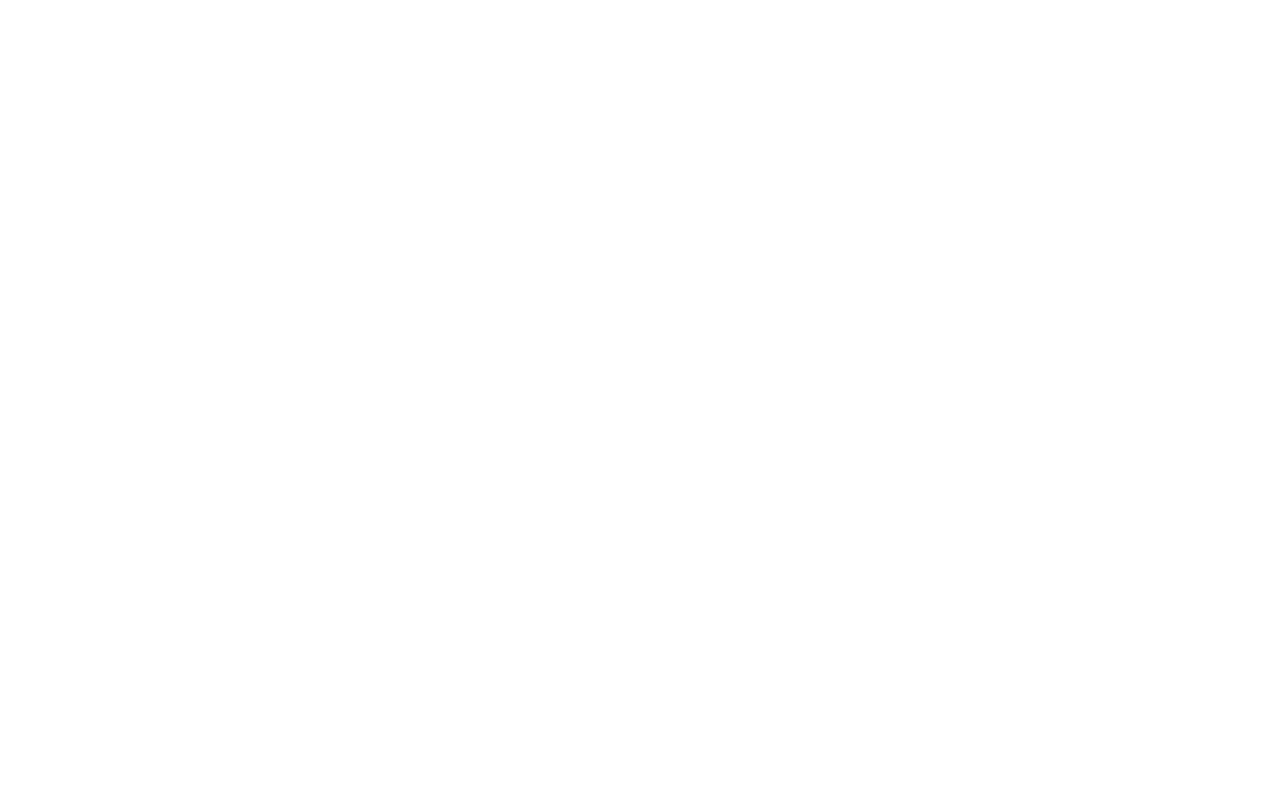
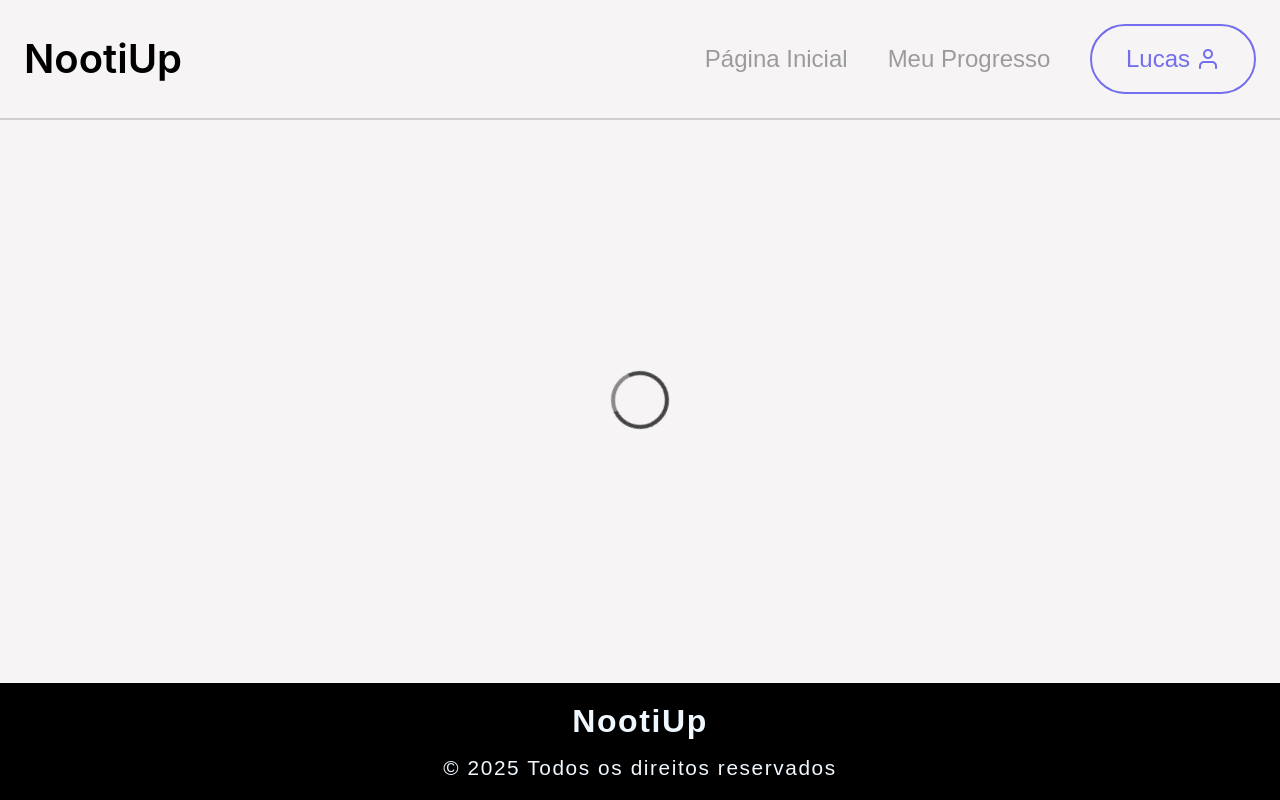
Before and after one commit to Lucas2907/NootiUp-frontend, a React (Vite) app: page /preloader in a window 1280 px wide. Before the commit this address had no page. Built offline with nearby package versions, Linux system fonts and the light colour scheme.

Commit message:
create and test preloader

```diff
--- a/src/components/App/App.tsx
+++ b/src/components/App/App.tsx
@@ -6,11 +6,13 @@ import MainPage from "../MainPage/MainPage"
 import MyProgress from "../MyProgress/MyProgress"
 import Layout from "../Layout/Layout"
 import MyProfile from "../MyProfile/MyProfile"
+import Preloader from "../Preloader/Preloader"
 
 function App() {
   return (
     <Routes>
       <Route element={<Layout />}>
+        <Route path="/preloader" element={<Preloader />} />
         <Route path="/signin" element={<Main route="signin" />} />
         <Route path="/signup" element={<Main route="signup" />} />
         <Route path="/" element={<MainPage />} />
--- a/src/components/Footer/Footer.css
+++ b/src/components/Footer/Footer.css
@@ -1,6 +1,6 @@
 .footer {
   width: 100%;
-  margin-top: 20rem;
+  margin-top: 10rem;
   background-color: black;
   display: flex;
   flex-direction: column;
--- a/src/components/Layout/Layout.css
+++ b/src/components/Layout/Layout.css
@@ -2,6 +2,7 @@
   display: flex;
   flex-direction: column;
   align-items: center;
+  justify-content: space-between;
   font-family: "Inter ", sans-serif;
   background-color: #f6f4f4;
   display: flex;
--- a/src/components/Preloader/Preloader.css
+++ b/src/components/Preloader/Preloader.css
@@ -0,0 +1,24 @@
+.circle-preloader {
+  display: block;
+  width: 50px;
+  height: 50px;
+  border: 4px solid #444;
+  border-bottom-color: #888;
+
+  border-radius: 50%;
+
+  position: absolute;
+  top: 0;
+  left: 0;
+  right: 0;
+  bottom: 0;
+  margin: auto;
+
+  animation: spin 0.75s infinite linear;
+}
+
+@keyframes spin {
+  100% {
+    transform: rotate(360deg);
+  }
+}
--- a/src/components/Preloader/Preloader.tsx
+++ b/src/components/Preloader/Preloader.tsx
@@ -0,0 +1,7 @@
+function Preloader() {
+    return (
+        <div className="circle-preloader"></div>
+    )
+}
+
+export default Preloader
```
